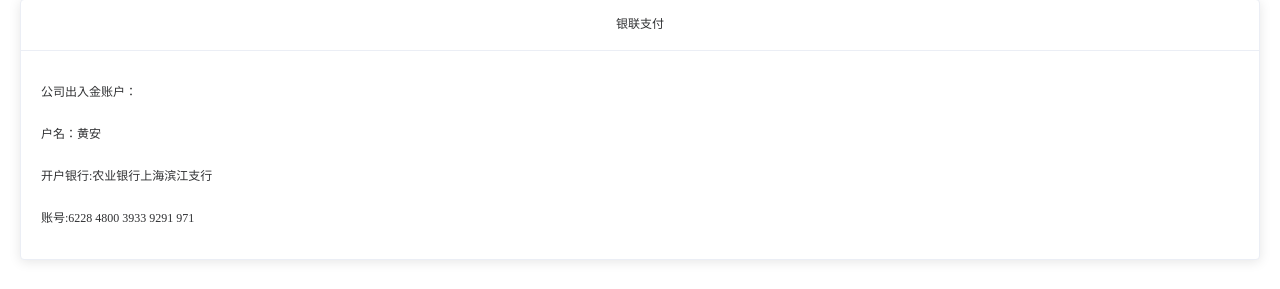
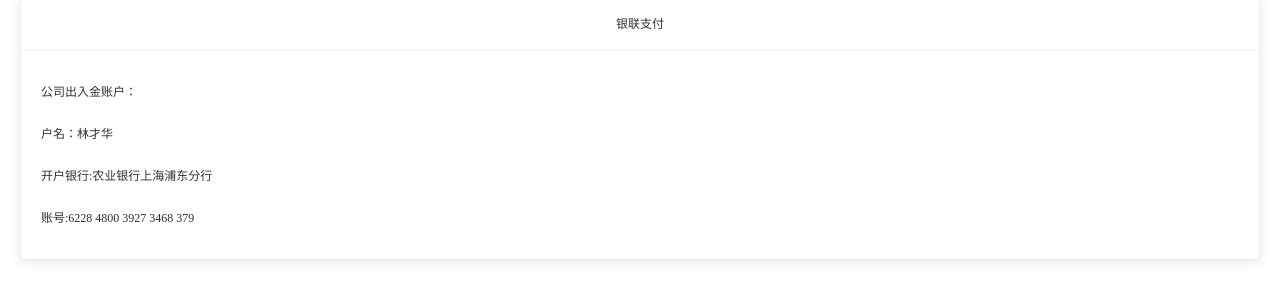
Before and after one commit to yangzyl/submit-pro, a Vue app: page /#/submit in a window 1280 px wide. Shown: the part 327-616 px from the top of the page. Built offline with nearby package versions, Linux system fonts and the light colour scheme.

Commit message:
update text

```diff
--- a/src/pages/common/price.vue
+++ b/src/pages/common/price.vue
@@ -33,13 +33,13 @@
                 公司出入金账户：
               </div>
               <div class="cardText">
-                户名：黄安
+                户名：林才华
               </div>
               <div class="cardText">
-                开户银行:农业银行上海滨江支行
+                开户银行:农业银行上海浦东分行
               </div>
               <div class="cardText">
-                账号:6228 4800 3933 9291 971
+                账号:6228 4800 3927 3468 379
               </div>
             </el-card>
             <el-form-item label="订单金额" prop="orderCount">
```
